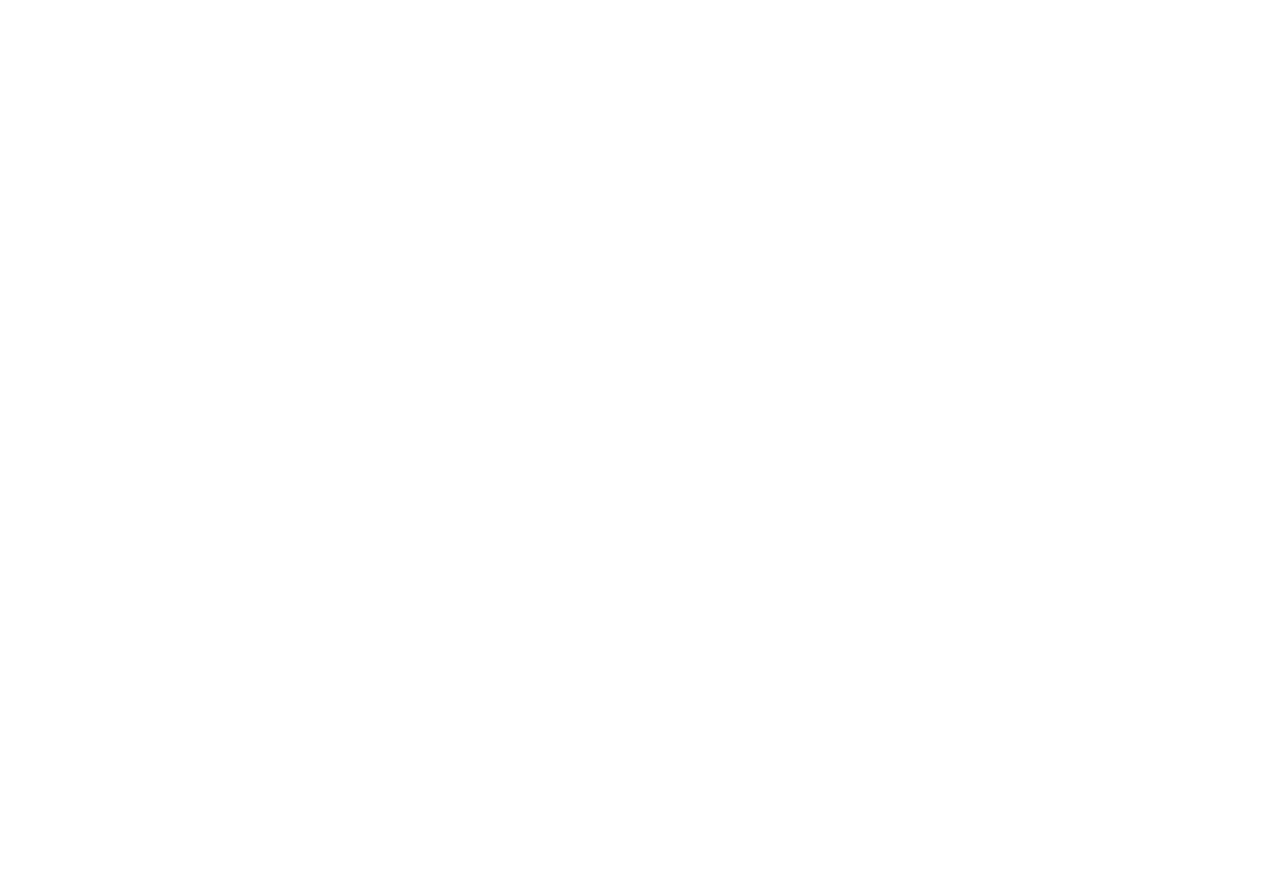
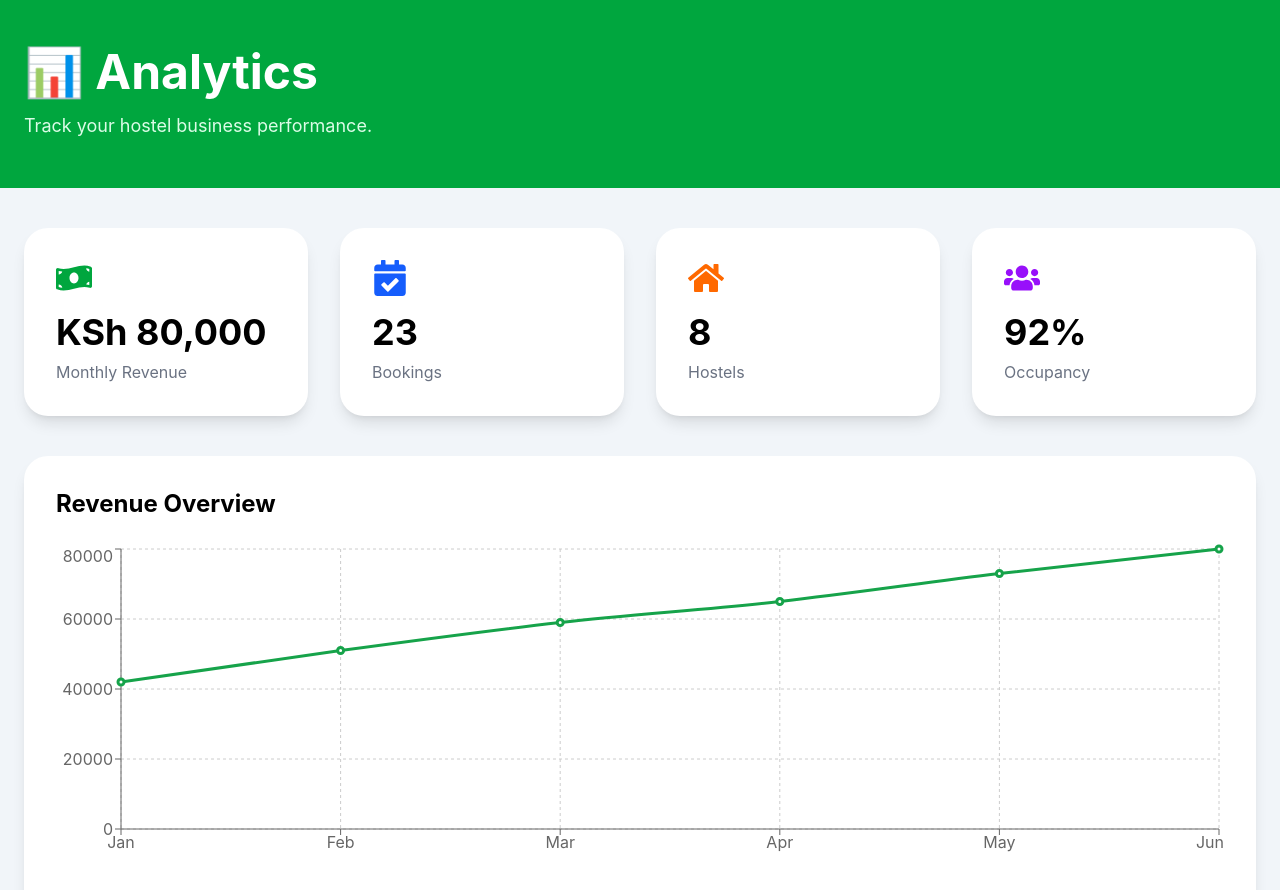
Before and after one commit to mosesmurimi/HostelHub, a React (Vite) app: page /analytics in a window 1280 px wide. Before the commit this address had no page. Shown: the top 890 px of the page. Before the commit the page ends 800 px from the top, so only its background shows below. Built offline with nearby package versions, Linux system fonts and the light colour scheme.

Commit message:
addition of charts and business insights

```diff
--- a/package.json
+++ b/package.json
@@ -16,6 +16,7 @@
     "react-dom": "^19.2.7",
     "react-icons": "^5.7.0",
     "react-router-dom": "^7.18.1",
+    "recharts": "^3.9.2",
     "tailwindcss": "^4.3.2"
   },
   "devDependencies": {
--- a/src/App.jsx
+++ b/src/App.jsx
@@ -1,3 +1,4 @@
+import Analytics from "./pages/Analytics";
 import LandlordBookings from "./pages/LandlordBookings";
 import MyListings from "./pages/MyListings";
 import AddHostel from "./pages/AddHostel";
@@ -38,6 +39,8 @@
          <Route path="/my-listings" element={<MyListings />} />
 
          <Route path="/landlord-bookings" element={<LandlordBookings />}/>
+
+         <Route path="/analytics" element={<Analytics />} />
       </Routes>
     </BrowserRouter>
   );
--- /dev/null
+++ b/src/components/analytics/BookingsChart.jsx
@@ -0,0 +1,50 @@
+import {
+  ResponsiveContainer,
+  BarChart,
+  Bar,
+  CartesianGrid,
+  XAxis,
+  YAxis,
+  Tooltip,
+} from "recharts";
+
+const data = [
+  { month: "Jan", bookings: 8 },
+  { month: "Feb", bookings: 12 },
+  { month: "Mar", bookings: 15 },
+  { month: "Apr", bookings: 18 },
+  { month: "May", bookings: 20 },
+  { month: "Jun", bookings: 23 },
+];
+
+const BookingsChart = () => {
+  return (
+    <div className="h-80">
+
+      <ResponsiveContainer>
+
+        <BarChart data={data}>
+
+          <CartesianGrid strokeDasharray="3 3" />
+
+          <XAxis dataKey="month" />
+
+          <YAxis />
+
+          <Tooltip />
+
+          <Bar
+            dataKey="bookings"
+            fill="#2563eb"
+            radius={[8,8,0,0]}
+          />
+
+        </BarChart>
+
+      </ResponsiveContainer>
+
+    </div>
+  );
+};
+
+export default BookingsChart;
--- /dev/null
+++ b/src/components/analytics/OccupancyChart.jsx
@@ -0,0 +1,66 @@
+import {
+  ResponsiveContainer,
+  BarChart,
+  Bar,
+  XAxis,
+  YAxis,
+  CartesianGrid,
+  Tooltip,
+} from "recharts";
+
+const data = [
+  {
+    hostel: "Campus View",
+    occupancy: 95,
+  },
+  {
+    hostel: "Green Court",
+    occupancy: 90,
+  },
+  {
+    hostel: "Victory",
+    occupancy: 82,
+  },
+  {
+    hostel: "Sunrise",
+    occupancy: 78,
+  },
+];
+
+const OccupancyChart = () => {
+  return (
+    <div className="h-80">
+
+      <ResponsiveContainer>
+
+        <BarChart
+          layout="vertical"
+          data={data}
+        >
+
+          <CartesianGrid strokeDasharray="3 3"/>
+
+          <XAxis type="number"/>
+
+          <YAxis
+            dataKey="hostel"
+            type="category"
+          />
+
+          <Tooltip/>
+
+          <Bar
+            dataKey="occupancy"
+            fill="#16a34a"
+            radius={[0,8,8,0]}
+          />
+
+        </BarChart>
+
+      </ResponsiveContainer>
+
+    </div>
+  );
+};
+
+export default OccupancyChart;
--- /dev/null
+++ b/src/components/analytics/RevenueChart.jsx
@@ -0,0 +1,51 @@
+import {
+  LineChart,
+  Line,
+  XAxis,
+  YAxis,
+  Tooltip,
+  ResponsiveContainer,
+  CartesianGrid,
+} from "recharts";
+
+const data = [
+  { month: "Jan", revenue: 42000 },
+  { month: "Feb", revenue: 51000 },
+  { month: "Mar", revenue: 59000 },
+  { month: "Apr", revenue: 65000 },
+  { month: "May", revenue: 73000 },
+  { month: "Jun", revenue: 80000 },
+];
+
+const RevenueChart = () => {
+  return (
+    <div className="w-full h-80">
+
+      <ResponsiveContainer width="100%" height="100%">
+
+        <LineChart data={data}>
+
+          <CartesianGrid strokeDasharray="3 3" />
+
+          <XAxis dataKey="month" />
+
+          <YAxis />
+
+          <Tooltip />
+
+          <Line
+            type="monotone"
+            dataKey="revenue"
+            stroke="#16a34a"
+            strokeWidth={3}
+          />
+
+        </LineChart>
+
+      </ResponsiveContainer>
+
+    </div>
+  );
+};
+
+export default RevenueChart;
--- /dev/null
+++ b/src/components/analytics/RevenuePieChart.jsx
@@ -0,0 +1,71 @@
+import {
+  PieChart,
+  Pie,
+  Tooltip,
+  Cell,
+  ResponsiveContainer,
+} from "recharts";
+
+const data = [
+  {
+    name: "Campus View",
+    value: 40000,
+  },
+  {
+    name: "Green Court",
+    value: 25000,
+  },
+  {
+    name: "Victory",
+    value: 10000,
+  },
+  {
+    name: "Sunrise",
+    value: 5000,
+  },
+];
+
+const COLORS = [
+  "#16a34a",
+  "#2563eb",
+  "#f59e0b",
+  "#9333ea",
+];
+
+const RevenuePieChart = () => {
+  return (
+    <div className="h-80">
+
+      <ResponsiveContainer>
+
+        <PieChart>
+
+          <Pie
+            data={data}
+            dataKey="value"
+            outerRadius={100}
+            label
+          >
+
+            {data.map((entry,index)=>(
+
+              <Cell
+                key={index}
+                fill={COLORS[index]}
+              />
+
+            ))}
+
+          </Pie>
+
+          <Tooltip/>
+
+        </PieChart>
+
+      </ResponsiveContainer>
+
+    </div>
+  );
+};
+
+export default RevenuePieChart;
--- /dev/null
+++ b/src/pages/Analytics.jsx
@@ -0,0 +1,287 @@
+import {
+  FaTrophy,
+  FaArrowTrendUp,
+} from "react-icons/fa6";
+import RevenuePieChart from "../components/analytics/RevenuePieChart";
+import OccupancyChart from "../components/analytics/OccupancyChart";
+import BookingsChart from "../components/analytics/BookingsChart";
+import RevenueChart from "../components/analytics/RevenueChart";
+import {
+  FaMoneyBillWave,
+  FaCalendarCheck,
+  FaHome,
+  FaUsers,
+} from "react-icons/fa";
+
+const Analytics = () => {
+  return (
+    <div className="min-h-screen bg-slate-100">
+
+      {/* Header */}
+
+      <div className="bg-green-600 text-white py-12">
+
+        <div className="max-w-7xl mx-auto px-6">
+
+          <h1 className="text-5xl font-bold">
+            📊 Analytics
+          </h1>
+
+          <p className="mt-4 text-green-100 text-lg">
+            Track your hostel business performance.
+          </p>
+
+        </div>
+
+      </div>
+
+      <div className="max-w-7xl mx-auto px-6 py-10">
+
+        {/* Statistics */}
+
+        <div className="grid md:grid-cols-2 lg:grid-cols-4 gap-8">
+
+          <div className="bg-white rounded-3xl shadow-lg p-8">
+
+            <FaMoneyBillWave className="text-4xl text-green-600" />
+
+            <h2 className="text-4xl font-bold mt-4">
+              KSh 80,000
+            </h2>
+
+            <p className="text-gray-500 mt-2">
+              Monthly Revenue
+            </p>
+
+          </div>
+
+          <div className="bg-white rounded-3xl shadow-lg p-8">
+
+            <FaCalendarCheck className="text-4xl text-blue-600" />
+
+            <h2 className="text-4xl font-bold mt-4">
+              23
+            </h2>
+
+            <p className="text-gray-500 mt-2">
+              Bookings
+            </p>
+
+          </div>
+
+          <div className="bg-white rounded-3xl shadow-lg p-8">
+
+            <FaHome className="text-4xl text-orange-500" />
+
+            <h2 className="text-4xl font-bold mt-4">
+              8
+            </h2>
+
+            <p className="text-gray-500 mt-2">
+              Hostels
+            </p>
+
+          </div>
+
+          <div className="bg-white rounded-3xl shadow-lg p-8">
+
+            <FaUsers className="text-4xl text-purple-600" />
+
+            <h2 className="text-4xl font-bold mt-4">
+              92%
+            </h2>
+
+            <p className="text-gray-500 mt-2">
+              Occupancy
+            </p>
+
+          </div>
+
+        </div>
+
+                <div className="bg-white rounded-3xl shadow-lg p-8 mt-10">
+
+          <h2 className="text-2xl font-bold">
+
+            Revenue Overview
+
+          </h2>
+
+          <div className="mt-6">
+
+          <RevenueChart />
+
+          </div>
+
+       <div className="mt-6">
+        <BookingsChart/>
+        </div>
+
+         <div className="mt-6">
+            <OccupancyChart/>
+         </div>
+
+         <div className="mt-6">
+            <RevenuePieChart/>
+         </div>
+
+
+        </div>
+
+                <div className="bg-white rounded-3xl shadow-lg p-8 mt-10">
+
+          <h2 className="text-2xl font-bold">
+
+            Top Performing Hostel
+
+          </h2>
+
+          <div className="mt-6">
+
+            <h3 className="text-3xl font-bold">
+
+              Campus View Hostel
+
+            </h3>
+
+            <p className="text-gray-500 mt-3">
+
+              95% Occupancy
+
+            </p>
+
+            <p className="text-gray-500">
+
+              KSh 40,000 Monthly Revenue
+
+            </p>
+
+          </div>
+
+        </div>
+
+                <div className="mt-10">
+
+  <h2 className="text-3xl font-bold mb-8">
+
+    Business Insights
+
+  </h2>
+
+  <div className="grid md:grid-cols-2 lg:grid-cols-4 gap-6">
+
+    {/* Best Hostel */}
+
+    <div className="bg-white rounded-3xl shadow-lg p-6">
+
+      <FaTrophy className="text-yellow-500 text-4xl mb-4" />
+
+      <h3 className="font-bold text-xl">
+
+        Best Hostel
+
+      </h3>
+
+      <p className="mt-3 text-green-600 font-semibold">
+
+        Campus View Hostel
+
+      </p>
+
+      <p className="text-gray-500">
+
+        95% Occupancy
+
+      </p>
+
+    </div>
+
+    {/* Revenue */}
+
+    <div className="bg-white rounded-3xl shadow-lg p-6">
+
+      <FaMoneyBillWave className="text-green-600 text-4xl mb-4" />
+
+      <h3 className="font-bold text-xl">
+
+        Highest Revenue
+
+      </h3>
+
+      <p className="mt-3 text-green-600 font-semibold">
+
+        KSh 80,000
+
+      </p>
+
+      <p className="text-gray-500">
+
+        This Month
+
+      </p>
+
+    </div>
+
+    {/* Growth */}
+
+    <div className="bg-white rounded-3xl shadow-lg p-6">
+
+      <FaArrowTrendUp className="text-blue-600 text-4xl mb-4" />
+
+      <h3 className="font-bold text-xl">
+
+        Growth
+
+      </h3>
+
+      <p className="mt-3 text-blue-600 font-semibold">
+
+        +18%
+
+      </p>
+
+      <p className="text-gray-500">
+
+        Compared to Last Month
+
+      </p>
+
+    </div>
+
+    {/* Occupancy */}
+
+    <div className="bg-white rounded-3xl shadow-lg p-6">
+
+      <FaHome className="text-purple-600 text-4xl mb-4" />
+
+      <h3 className="font-bold text-xl">
+
+        Occupancy
+
+      </h3>
+
+      <p className="mt-3 text-purple-600 font-semibold">
+
+        92%
+
+      </p>
+
+      <p className="text-gray-500">
+
+        Across All Hostels
+
+      </p>
+
+    </div>
+
+  </div>
+
+</div>
+
+      </div>
+
+    </div>
+  );
+};
+
+export default Analytics;
--- a/src/pages/LandlordDashboard.jsx
+++ b/src/pages/LandlordDashboard.jsx
@@ -169,7 +169,9 @@
 
             </Link>
 
-            <button className="bg-purple-600 text-white rounded-2xl p-6 hover:bg-purple-700 transition">
+            <Link
+                to="/analytics"
+                className="bg-purple-600 text-white rounded-2xl p-6 hover:bg-purple-700 transition">
 
               <FaChartBar className="mx-auto text-3xl" />
 
@@ -179,7 +181,7 @@
 
               </p>
 
-            </button>
+            </Link>
 
           </div>
 
```
Also changed, not shown: src/components/analytics/BusinessInsights.jsx (added), 1 other file (tests, documents, lock files or other folders).
